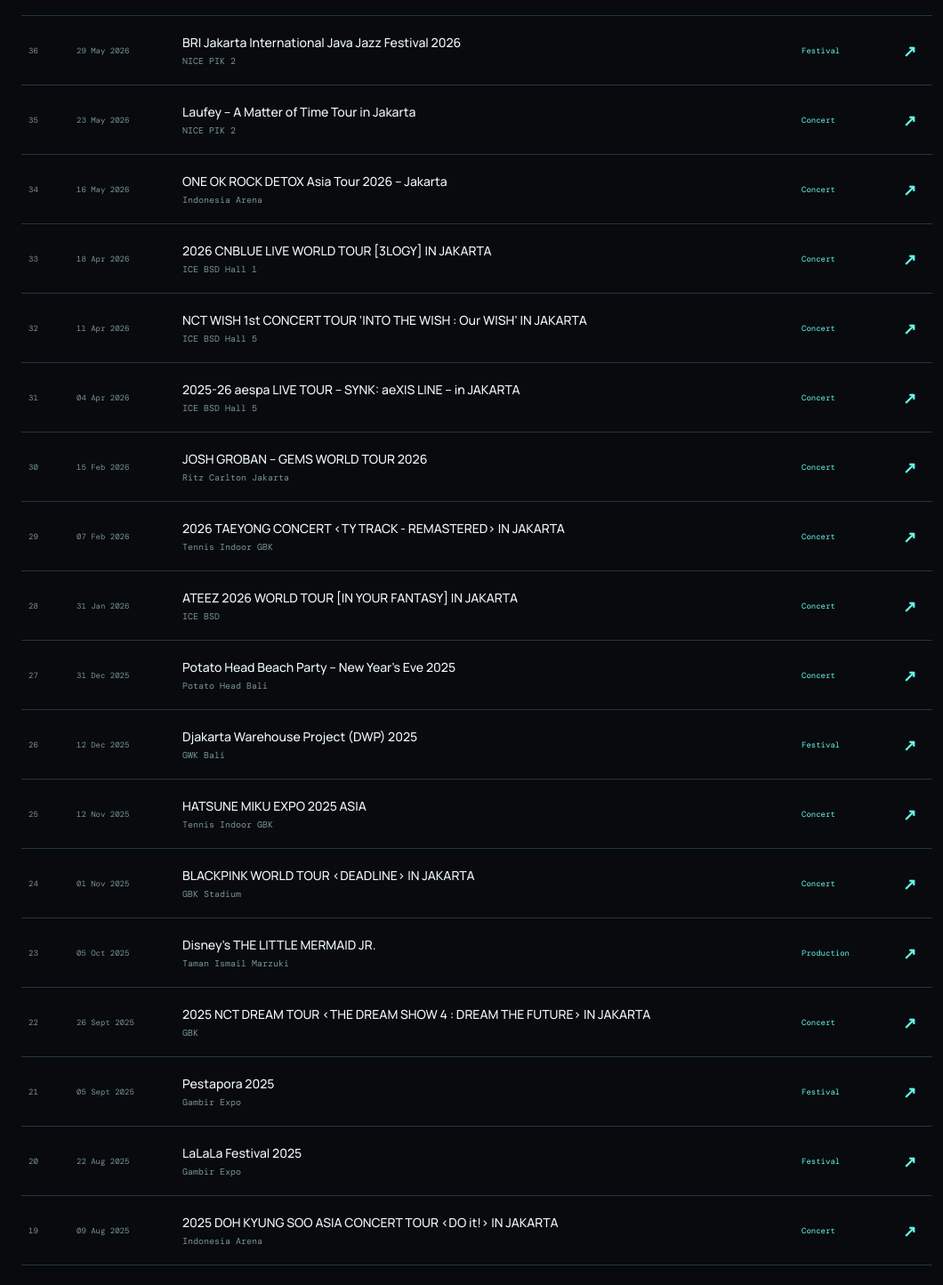
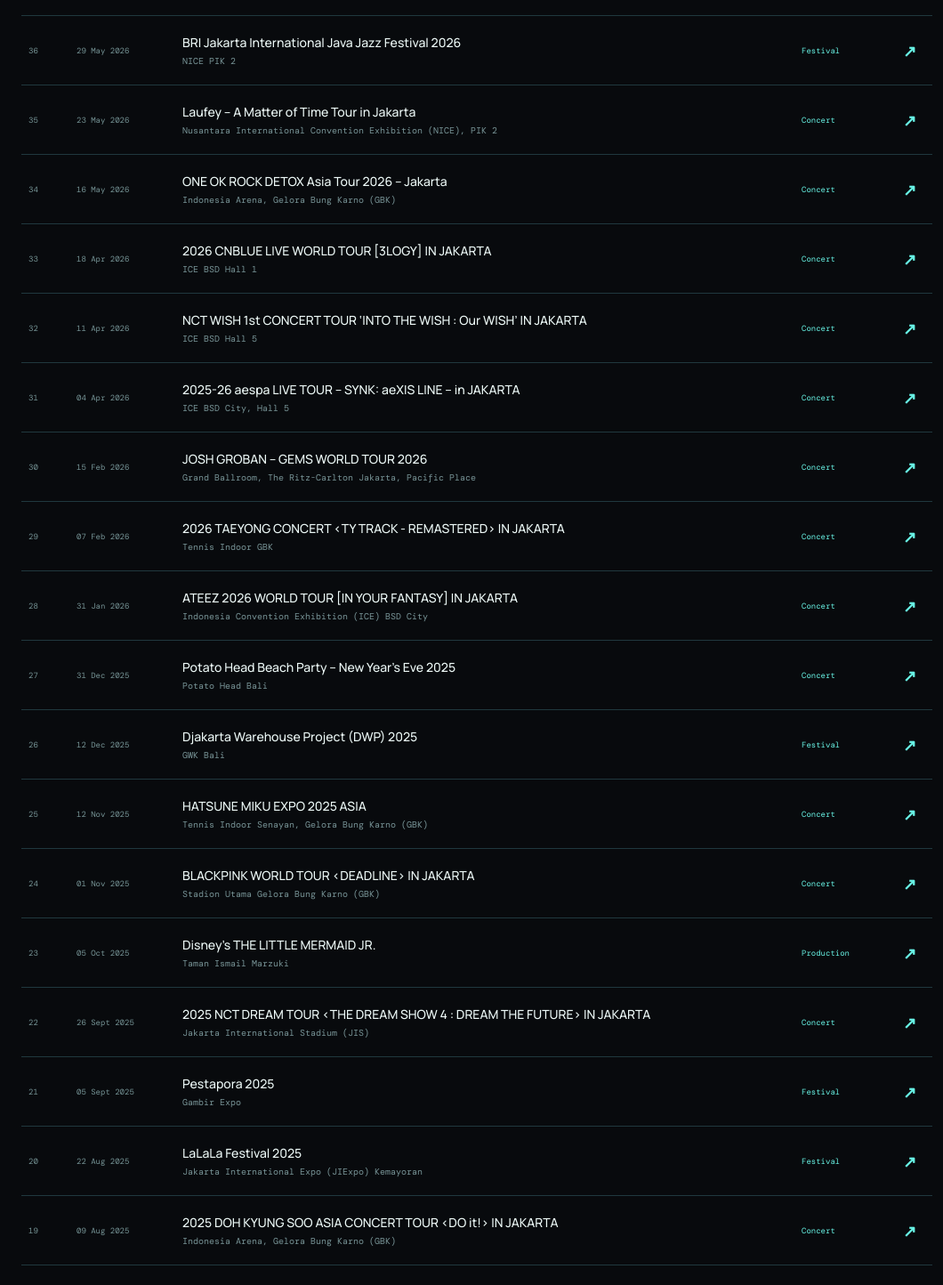
Before and after one commit to A-ksara/Xsaaa, a React (Vite) app: page / in a window 1280 px wide. Shown: the part 4874-6318 px from the top of the page at 89% size, without its empty margins (104-1164 px from the left). Built offline with nearby package versions, Linux system fonts and the light colour scheme; a web font is replaced by a local one.

Commit message:
Standardize event archive venue names

```diff
--- a/src/App.jsx
+++ b/src/App.jsx
@@ -9,41 +9,41 @@ const skills = [
   { cat: "Operasional", items: ["Load in / load out", "Fixture Testing & System Check", "Fixture troubleshooting", "On-site teamwork & communication"] },
 ];
 const events = [
-  { n: 1,  title: "2024 WayV CONCERT [ON THE WAY] in JAKARTA",       venue: "Istora Senayan",          date: "2024-10-05",                           cat: "Concert"     },
+  { n: 1,  title: "2024 WayV CONCERT [ON THE WAY] in JAKARTA",       venue: "Istora Senayan, Gelora Bung Karno (GBK)",          date: "2024-10-05",                           cat: "Concert"     },
   { n: 2,  title: "JUNI DAY X 2024",                       venue: "Basket Hall GBK",         date: "2024-11-01",                           cat: "Concert"     },
-  { n: 3,  title: "aespa – Meet & Greet on Richoco Land",                venue: "ICE BSD Hall 1",          date: "2024-11-09",                           cat: "Concert"     },
-  { n: 4,  title: "Joyland Festival Jakarta 2024",                 venue: "Baseball GBK",            date: "2024-11-22", endDate: "2024-11-24",    cat: "Festival"    },
-  { n: 5,  title: "Djakarta Warehouse Project (DWP) 2024",       venue: "JIExpo",                  date: "2024-12-13", endDate: "2024-12-15",    cat: "Festival"    },
-  { n: 6,  title: "Tokopedia Summit 2025",                 venue: "Hotel Ritz Carlton",      date: "2025-01-15",                           cat: "Corporate"   },
+  { n: 3,  title: "aespa – Meet & Greet on Richoco Land",                venue: "ICE BSD City, Hall 1",          date: "2024-11-09",                           cat: "Concert"     },
+  { n: 4,  title: "Joyland Festival Jakarta 2024",                 venue: "Stadion Baseball GBK Senayan",            date: "2024-11-22", endDate: "2024-11-24",    cat: "Festival"    },
+  { n: 5,  title: "Djakarta Warehouse Project (DWP) 2024",       venue: "Jakarta International Expo (JIExpo) Kemayoran", date: "2024-12-13", endDate: "2024-12-15",    cat: "Festival"    },
+  { n: 6,  title: "Tokopedia Summit 2025",                 venue: "The Ritz-Carlton Jakarta, Pacific Place",      date: "2025-01-15",                           cat: "Corporate"   },
   { n: 7,  title: "Maroon 5 in Asia 2025",                         venue: "Jakarta International Stadium", date: "2025-02-01",                     cat: "Concert"     },
   { n: 8,  title: "2025 SEVENTEEN [RIGHT HERE] WORLD TOUR IN JAKARTA",                        venue: "Jakarta International Stadium", date: "2025-02-08", endDate: "2025-02-09", cat: "Concert"  },
-  { n: 9,  title: "LINKIN PARK: FROM ZERO WORLD TOUR – JAKARTA",                      venue: "Madya GBK",               date: "2025-02-16",                           cat: "Concert"     },
-  { n: 10, title: "BOYNEXTDOOR TOUR ‘KNOCK ON Vol.1’ IN JAKARTA",                      venue: "Istora GBK",              date: "2025-04-12",                           cat: "Concert"     },
+  { n: 9,  title: "LINKIN PARK: FROM ZERO WORLD TOUR – JAKARTA",                      venue: "Stadion Madya Gelora Bung Karno (GBK)",               date: "2025-02-16",                           cat: "Concert"     },
+  { n: 10, title: "BOYNEXTDOOR TOUR ‘KNOCK ON Vol.1’ IN JAKARTA",                      venue: "Istora Senayan, Gelora Bung Karno (GBK)",              date: "2025-04-12",                           cat: "Concert"     },
   { n: 11, title: "BE RIGHT, BE BRIGHT! – Preliminary Night Puteri Indonesia 2025",                  venue: "Balai Sarbini",           date: "2025-04-26",                           cat: "Production"  },
-  { n: 12, title: "Puteri Indonesia 2025 – Event Production", venue: "Jakarta International Convention Center (JICC)",                 date: "2025-05-01",                           cat: "Production"  },
-  { n: 13, title: "BRI Jakarta International Java Jazz Festival 2025",               venue: "JIExpo",                  date: "2025-05-30", endDate: "2025-06-01",    cat: "Festival"    },
-  { n: 14, title: "2025 BABYMONSTER 1st WORLD TOUR <HELLO MONSTERS> IN JAKARTA",                      venue: "ICE BSD Hall 5",          date: "2025-06-14",                           cat: "Concert"     },
-  { n: 15, title: "MEDCO SYNERGY DAY 2025",                      venue: "Indonesia Arena",         date: "2025-06-28",                           cat: "Corporate"   },
+  { n: 12, title: "Puteri Indonesia 2025 – Event Production", venue: "Jakarta International Convention Center (JICC), Senayan",                 date: "2025-05-01",                           cat: "Production"  },
+  { n: 13, title: "BRI Jakarta International Java Jazz Festival 2025",               venue: "Jakarta International Expo (JIExpo) Kemayoran", date: "2025-05-30", endDate: "2025-06-01",    cat: "Festival"    },
+  { n: 14, title: "2025 BABYMONSTER 1st WORLD TOUR <HELLO MONSTERS> IN JAKARTA",                      venue: "ICE BSD City, Hall 5–6",          date: "2025-06-14",                           cat: "Concert"     },
+  { n: 15, title: "MEDCO SYNERGY DAY 2025",                      venue: "Indonesia Arena, Gelora Bung Karno (GBK)", date: "2025-06-28",                           cat: "Corporate"   },
   { n: 16, title: "StandUp Fest 2025",                    venue: "Istora Senayan",          date: "2025-07-11", endDate: "2025-07-13",    cat: "Production"  },
-  { n: 17, title: "The 32nd GAIKINDO Indonesia International Auto Show (GIIAS 2025)",                            venue: "ICE BSD",                 date: "2025-07-24", endDate: "2025-08-03",    cat: "Exhibition"  },
+  { n: 17, title: "The 32nd GAIKINDO Indonesia International Auto Show (GIIAS 2025)",                            venue: "Indonesia Convention Exhibition (ICE) BSD City", date: "2025-07-24", endDate: "2025-08-03",    cat: "Exhibition"  },
   { n: 18, title: "JKT48 13th Anniversary Concert – FULL HOUSE",                            venue: "Istora Senayan",          date: "2025-07-26",                           cat: "Concert"     },
-  { n: 19, title: "2025 DOH KYUNG SOO ASIA CONCERT TOUR <DO it!> IN JAKARTA",             venue: "Indonesia Arena",         date: "2025-08-09",                           cat: "Concert"     },
-  { n: 20, title: "LaLaLa Festival 2025",                  venue: "Gambir Expo",             date: "2025-08-22", endDate: "2025-08-23",    cat: "Festival"    },
+  { n: 19, title: "2025 DOH KYUNG SOO ASIA CONCERT TOUR <DO it!> IN JAKARTA",             venue: "Indonesia Arena, Gelora Bung Karno (GBK)", date: "2025-08-09",                           cat: "Concert"     },
+  { n: 20, title: "LaLaLa Festival 2025",                  venue: "Jakarta International Expo (JIExpo) Kemayoran",             date: "2025-08-22", endDate: "2025-08-23",    cat: "Festival"    },
   { n: 21, title: "Pestapora 2025",                   venue: "Gambir Expo",             date: "2025-09-05", endDate: "2025-09-07",    cat: "Festival"    },
-  { n: 22, title: "2025 NCT DREAM TOUR <THE DREAM SHOW 4 : DREAM THE FUTURE> IN JAKARTA",           venue: "GBK",                     date: "2025-09-26", endDate: "2025-09-27",    cat: "Concert"     },
+  { n: 22, title: "2025 NCT DREAM TOUR <THE DREAM SHOW 4 : DREAM THE FUTURE> IN JAKARTA",           venue: "Jakarta International Stadium (JIS)", date: "2025-09-26", endDate: "2025-09-27",    cat: "Concert"     },
   { n: 23, title: "Disney’s THE LITTLE MERMAID JR.",        venue: "Taman Ismail Marzuki",    date: "2025-10-05",                           cat: "Production"  },
-  { n: 24, title: "BLACKPINK WORLD TOUR <DEADLINE> IN JAKARTA",                        venue: "GBK Stadium",             date: "2025-11-01", endDate: "2025-11-02",    cat: "Concert"     },
-  { n: 25, title: "HATSUNE MIKU EXPO 2025 ASIA",                     venue: "Tennis Indoor GBK",        date: "2025-11-12",                           cat: "Concert"     },
+  { n: 24, title: "BLACKPINK WORLD TOUR <DEADLINE> IN JAKARTA",                        venue: "Stadion Utama Gelora Bung Karno (GBK)",             date: "2025-11-01", endDate: "2025-11-02",    cat: "Concert"     },
+  { n: 25, title: "HATSUNE MIKU EXPO 2025 ASIA",                     venue: "Tennis Indoor Senayan, Gelora Bung Karno (GBK)",        date: "2025-11-12",                           cat: "Concert"     },
   { n: 26, title: "Djakarta Warehouse Project (DWP) 2025",  venue: "GWK Bali",                date: "2025-12-12", endDate: "2025-12-14",    cat: "Festival"    },
   { n: 27, title: "Potato Head Beach Party – New Year’s Eve 2025",          venue: "Potato Head Bali",        date: "2025-12-31",                           cat: "Concert"     },
-  { n: 28, title: "ATEEZ 2026 WORLD TOUR [IN YOUR FANTASY] IN JAKARTA",                            venue: "ICE BSD",                 date: "2026-01-31",                           cat: "Concert"     },
+  { n: 28, title: "ATEEZ 2026 WORLD TOUR [IN YOUR FANTASY] IN JAKARTA",                            venue: "Indonesia Convention Exhibition (ICE) BSD City", date: "2026-01-31",                           cat: "Concert"     },
   { n: 29, title: "2026 TAEYONG CONCERT <TY TRACK - REMASTERED> IN JAKARTA",             venue: "Tennis Indoor GBK",        date: "2026-02-07",                           cat: "Concert"     },
-  { n: 30, title: "JOSH GROBAN – GEMS WORLD TOUR 2026", venue: "Ritz Carlton Jakarta",    date: "2026-02-15",                           cat: "Concert"     },
-  { n: 31, title: "2025-26 aespa LIVE TOUR – SYNK: aeXIS LINE – in JAKARTA",                    venue: "ICE BSD Hall 5",          date: "2026-04-04",                           cat: "Concert"     },
+  { n: 30, title: "JOSH GROBAN – GEMS WORLD TOUR 2026", venue: "Grand Ballroom, The Ritz-Carlton Jakarta, Pacific Place",    date: "2026-02-15",                           cat: "Concert"     },
+  { n: 31, title: "2025-26 aespa LIVE TOUR – SYNK: aeXIS LINE – in JAKARTA",                    venue: "ICE BSD City, Hall 5",          date: "2026-04-04",                           cat: "Concert"     },
   { n: 32, title: "NCT WISH 1st CONCERT TOUR ‘INTO THE WISH : Our WISH’ IN JAKARTA",                         venue: "ICE BSD Hall 5",          date: "2026-04-11",                           cat: "Concert"     },
   { n: 33, title: "2026 CNBLUE LIVE WORLD TOUR [3LOGY] IN JAKARTA",                  venue: "ICE BSD Hall 1",          date: "2026-04-18",                           cat: "Concert"     },
-  { n: 34, title: "ONE OK ROCK DETOX Asia Tour 2026 – Jakarta",                      venue: "Indonesia Arena",         date: "2026-05-16",                           cat: "Concert"     },
-  { n: 35, title: "Laufey – A Matter of Time Tour in Jakarta",  venue: "NICE PIK 2",              date: "2026-05-23",                           cat: "Concert"     },
+  { n: 34, title: "ONE OK ROCK DETOX Asia Tour 2026 – Jakarta",                      venue: "Indonesia Arena, Gelora Bung Karno (GBK)",         date: "2026-05-16",                           cat: "Concert"     },
+  { n: 35, title: "Laufey – A Matter of Time Tour in Jakarta",  venue: "Nusantara International Convention Exhibition (NICE), PIK 2",              date: "2026-05-23",                           cat: "Concert"     },
   { n: 36, title: "BRI Jakarta International Java Jazz Festival 2026",         venue: "NICE PIK 2",              date: "2026-05-29", endDate: "2026-05-31",    cat: "Festival"    },
   { n: 37, title: "EXO PLANET #6 – EXhOrizon in JAKARTA", venue: "Indonesia Arena", date: "2026-06-06", endDate: "2026-06-07", cat: "Concert"},
   { n: 38, title: "2026 NCT JNJM FANMEETING TOUR [DUALITY] # JAKARTA", venue: "Tennis Indoor GBK", date: "2026-07-04", endDate: "2026-07-05", cat: "Concert"},
@@ -52,13 +52,13 @@ const events = [
   { n: 41, title: "8th Asian Taekwondo Indonesia Open Championships 2026", venue: "Tennis Indoor GBK", date: "2026-08-01", endDate: "2026-08-05", cat: "Government"},
   { n: 42, title: "Project Pop – 30 Tahun", venue: "Tennis Indoor GBK", date: "2026-08-08", cat: "Concert"},
   { n: 43, title: "Pagelaran Sabang Merauke 2026", venue: "Indonesia Arena GBK", date: "2026-08-23", endDate: "2026-08-24", cat: "Government"},
-  { n: 44, title: "The Weeknd – Live in Jakarta", venue: "Jakarta International Stadium", date: "2026-09-26", endDate: " 2026-09-27", cat: "Concert"},
+  { n: 44, title: "The Weeknd – Live in Jakarta", venue: "Jakarta International Stadium", date: "2026-09-26", endDate: "2026-09-27", cat: "Concert"},
   { n: 45, title: "Danamon – Corporate Event 2026", venue: "Tennis Indoor GBK", date: "2026-10-07", cat: "Corporate"},
-  { n: 46, title: "Kanye West – Live in Jakarta", venue: "Gelora Bung Karno Main Stadium", date: "2026-10-24", cat: "Concert"},
+  { n: 46, title: "Kanye West – Live in Jakarta", venue: "Stadion Utama Gelora Bung Karno (GBK)", date: "2026-10-24", cat: "Concert"},
   { n: 47, title: "Andrea Bocelli – Live at Borobudur", venue: "Borobudur Temple", date: "2026-10-31", cat: "Concert"},
   { n: 48, title: "King Nassar – Lost in the Jungle", venue: "Istora", date: "2026-11-07", cat: "Concert"},
-  { n: 49, title: "2026-2027 DOH KYUNG SOO CONCERT TOUR [DAY OFF] IN JAKARTA", venue: "Istora GBK Senayan", date: "2026-11-21", endDate: "2026-11-22", cat: "Concert"},
-  { n: 50, title: "Djakarta Warehouse Project 2026 (DWP26)", venue: "JIExpo Kemayoran", date: "2026-12-11", endDate: "2026-12-13", cat: "Festival"},
+  { n: 49, title: "2026-2027 DOH KYUNG SOO CONCERT TOUR [DAY OFF] IN JAKARTA", venue: "Istora Senayan, Gelora Bung Karno (GBK)", date: "2026-11-21", endDate: "2026-11-22", cat: "Concert"},
+  { n: 50, title: "Djakarta Warehouse Project 2026 (DWP26)", venue: "Jakarta International Expo (JIExpo) Kemayoran", date: "2026-12-11", endDate: "2026-12-13", cat: "Festival"},
   { n: 51, title: "BTS WORLD TOUR ‘ARIRANG’ IN JAKARTA (26, 27 & 29 DECEMBER)", venue: "Gelora Bung Karno Main Stadium", date: "2026-12-26", endDate: "2026-12-29", cat: "Concert"},
 
 
```
